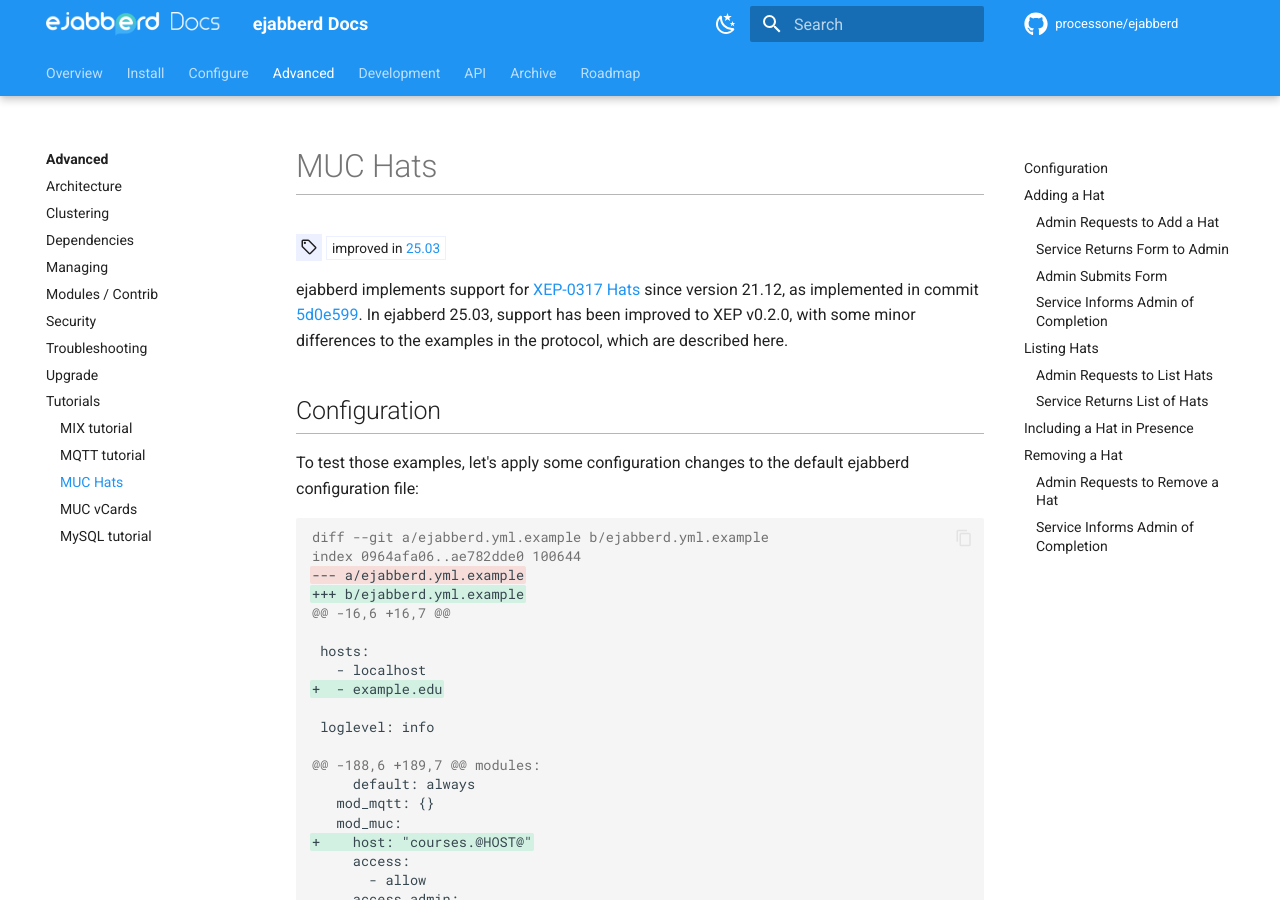
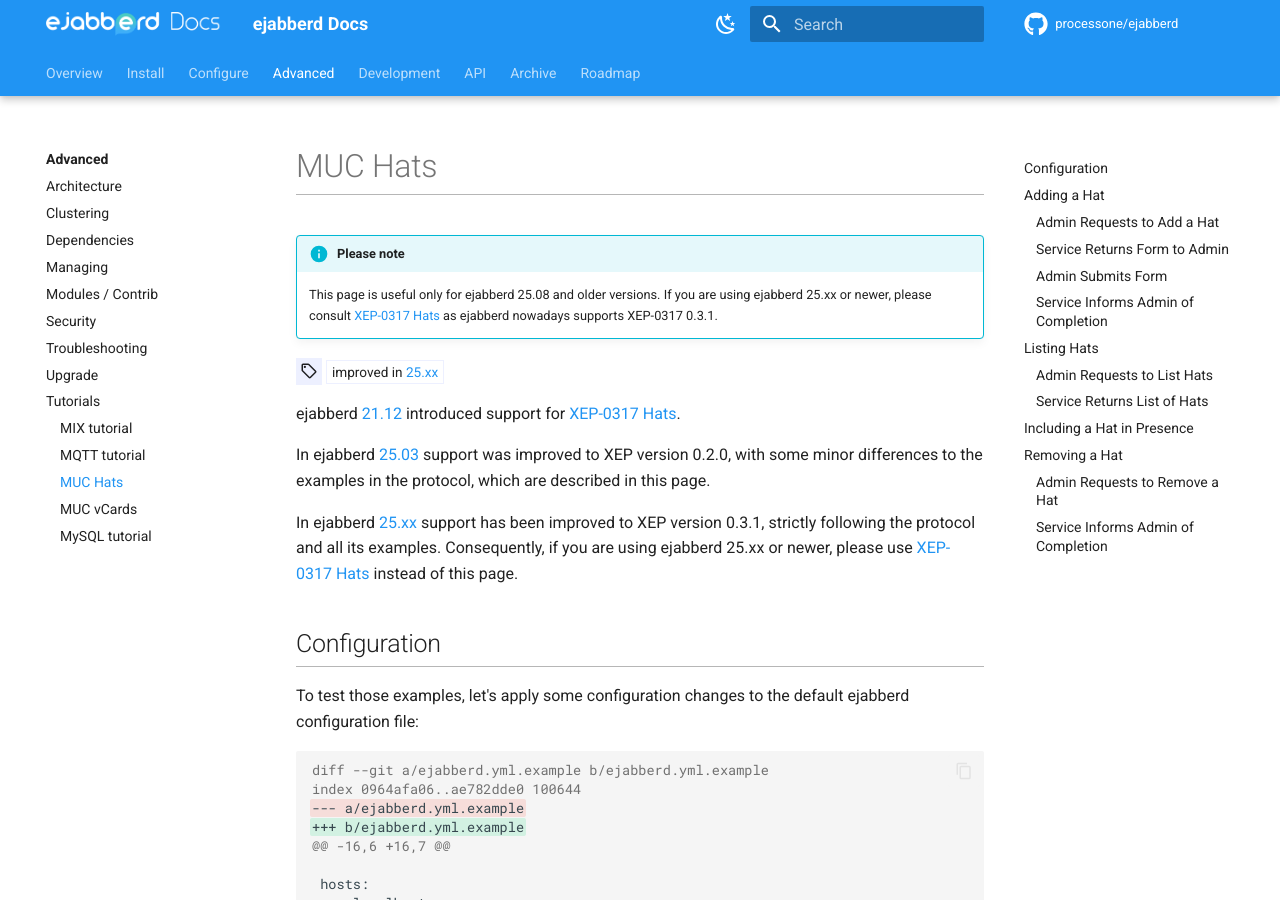
Before and after one commit to processone/docs.ejabberd.im, an MkDocs documentation site: the page built from content/tutorials/muc-hats.md, in a window 1280 px wide and 900 px high. Built offline with MkDocs 1.6.1 and Material for MkDocs 9.7.7, drawn with Linux system fonts in a browser that asks for light colours; comment, search, counter and statistics services are not loaded.

Commit message:
muc-hats: Mention which ejabberd versions are documented in that page

```diff
--- a/content/tutorials/muc-hats.md
+++ b/content/tutorials/muc-hats.md
@@ -1,15 +1,26 @@
 # MUC Hats
 
-<!-- md:version improved in [25.03](../archive/25.03/index.md) -->
+!!! info "Please note"
 
-ejabberd implements support for
-[XEP-0317 Hats](https://xmpp.org/extensions/xep-0317.html)
-since version 21.12,
-as implemented in commit
-[5d0e599](https://github.com/processone/ejabberd/commit/5d0e599f1784d7529dcd365ad8c3dd46c1ac85ad).
-In ejabberd 25.03, support has been improved to XEP v0.2.0,
+    This page is useful only for ejabberd 25.08 and older versions.
+    If you are using ejabberd 25.xx or newer,
+    please consult [XEP-0317 Hats](https://xmpp.org/extensions/xep-0317.html)
+    as ejabberd nowadays supports XEP-0317 0.3.1.
+
+<!-- md:version improved in [25.xx](../archive/25.xx/index.md) -->
+
+ejabberd [21.12](../archive/21.12/index.md) introduced support for
+[XEP-0317 Hats](https://xmpp.org/extensions/xep-0317.html).
+
+In ejabberd [25.03](../archive/25.03/index.md) support was improved to XEP version 0.2.0,
 with some minor differences to the examples in the protocol,
-which are described here.
+which are described in this page.
+
+In ejabberd [25.xx](../archive/25.xx/index.md) support has been improved to XEP version 0.3.1,
+strictly following the protocol and all its examples.
+Consequently, if you are using ejabberd 25.xx or newer,
+please use [XEP-0317 Hats](https://xmpp.org/extensions/xep-0317.html)
+instead of this page.
 
 ## Configuration
 
```
